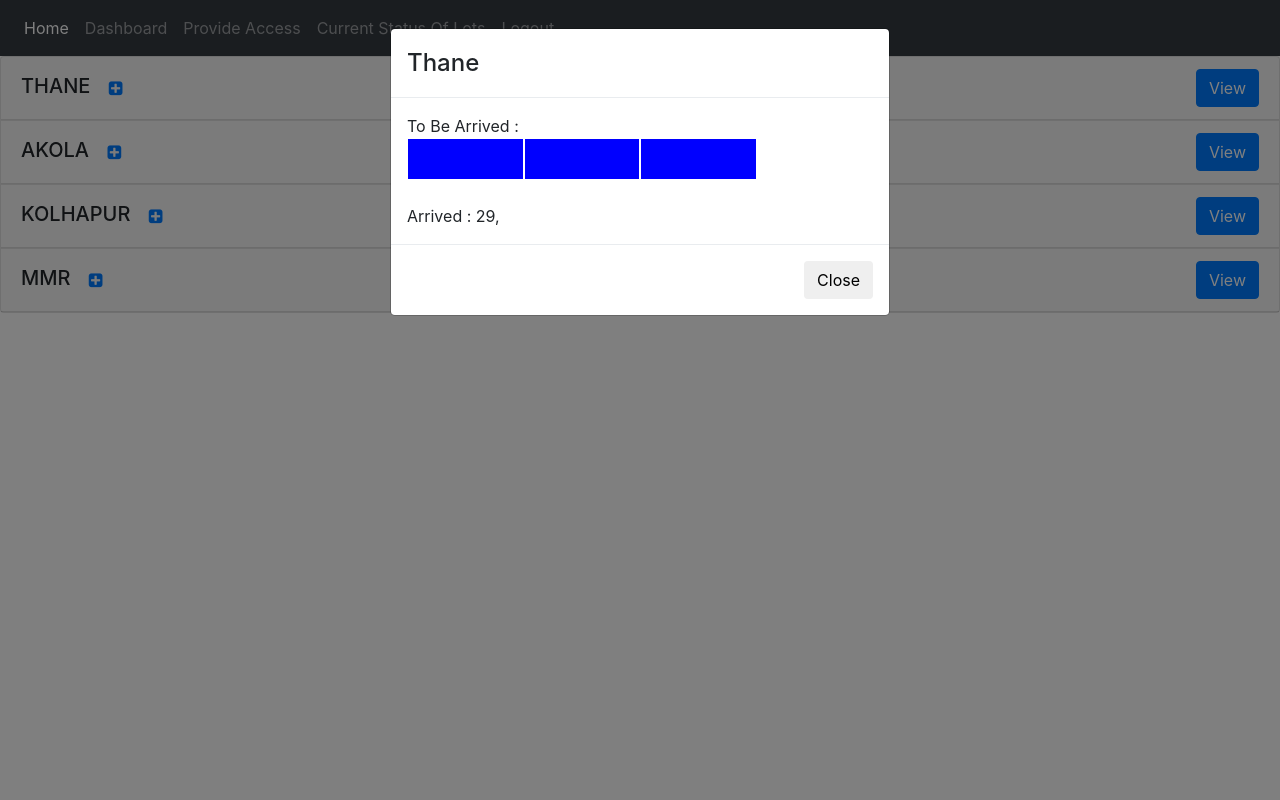
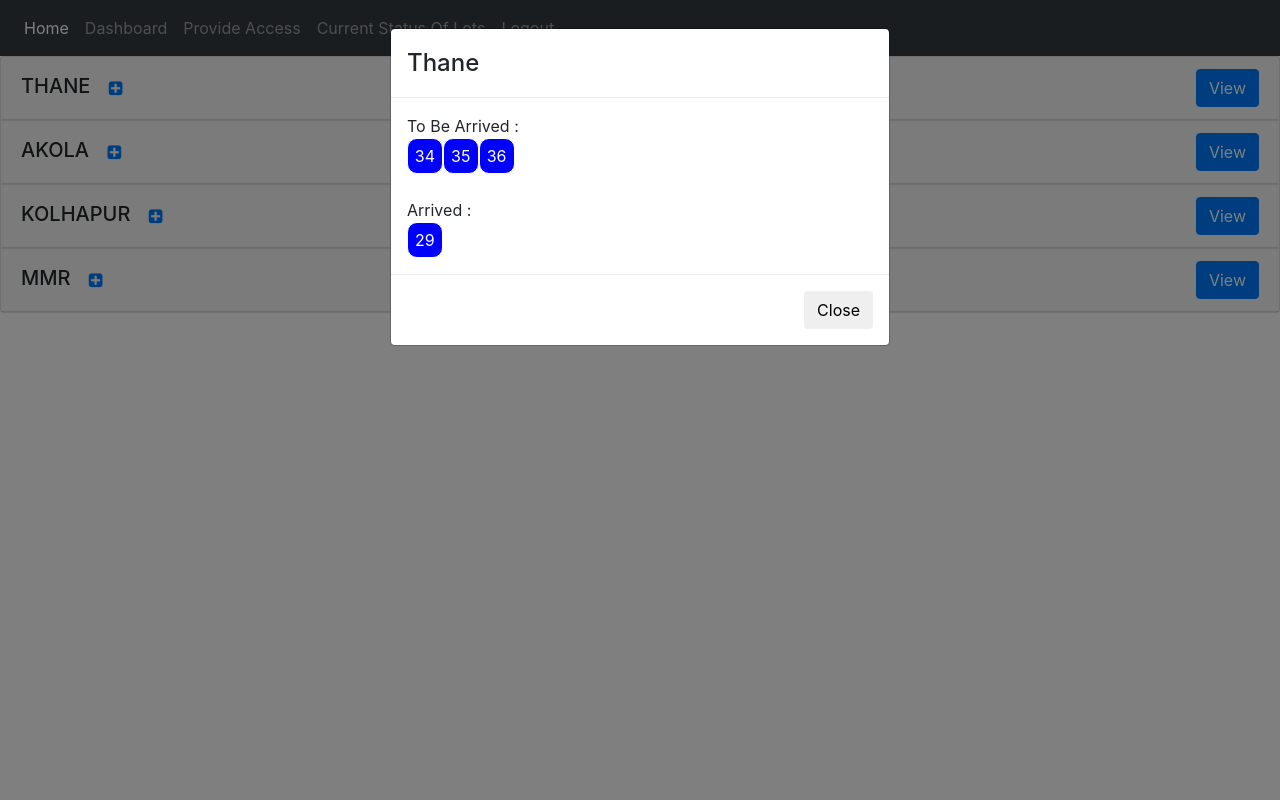
Before and after one commit to manish103p/VaccineDistributionSystem, a Django app: page /currentStatus in a window 1280 px wide, after a click on "View". Run offline with Django 3.2, Linux system fonts and the light colour scheme; a user stored in the database is signed in; data comes from the database, SQL or seed files in the repository; both versions use the stored data as it was after the commit; some libraries are stand-ins or nearby versions.

Commit message:
added grid for vaccile lots

```diff
--- a/templates/status2.html
+++ b/templates/status2.html
@@ -2,6 +2,7 @@
 {% block content %}
 {% load static %}
 
+<link rel="stylesheet" href="https://cdnjs.cloudflare.com/ajax/libs/font-awesome/4.7.0/css/font-awesome.min.css">
 <style>
     .grid-container {
         display: grid;
@@ -10,20 +11,21 @@
 
 
         .grid-container--fill {
-        grid-template-columns: repeat(auto-fill, minmax(100px, 1fr));
+        grid-template-columns: repeat(auto-fill, minmax(35px, 1fr));
         }
 
         .grid-element {
             background-color: blue;
-            padding: 20px;
+            padding: 5px;
             color: white;
             border: 1px solid #fff;
+            border-radius: 10px;
+            text-align: center;
             }
 
 
 </style>
 
-<link rel="stylesheet" href="https://cdnjs.cloudflare.com/ajax/libs/font-awesome/4.7.0/css/font-awesome.min.css">
         <div class="accordion" id="accordionExample">
 
 
@@ -53,7 +55,7 @@
                                 {% if lot.status == 'transitToDistrict' %}
 
                                     <div class="grid-element">
-                                    {{lot.lotID}}
+                                    {{lot.lotId}}
                                     </div>
 
                                 {% endif %}
@@ -62,13 +64,17 @@
                       </div>
                       <br>
                       Arrived :
+                      <div class="grid-container grid-container--fill">
                       {% for lot in lots %}
                         {% if lot.districtVaccine.district.name == district.name %}
                             {% if lot.status == 'atDistrict' %}
-                                {{lot.lotId}},
+                              <div class="grid-element">
+                                {{lot.lotId}}
+                              </div>
                             {% endif %}
                         {% endif %}
                       {% endfor %}
+                      </div>
                     </div>
                     <div class="modal-footer">
                       <button type="button" class="btn btn-default" data-dismiss="modal">Close</button>
@@ -76,7 +82,7 @@
                   </div>
                 </div>
               </div>
-              <div id="{{district.name}}DistrictCollapse" class="collapse" aria-labelledby="headingTwo" >
+              <div id="{{district.name}}DistrictCollapse" class="collapse" aria-labelledby="headingTwo" data-parent="#accordionExample">
 
                 <div class="card-body" style="text-transform: capitalize;">
 
@@ -90,6 +96,7 @@
                       </tr>
                     </thead>
                     <tbody>
+
                       {% for center in centers %}
                       {% if center.district_id == district.districtPrimaryKey %}
                         <tr>
@@ -105,22 +112,30 @@
                               </div>
                               <div class="modal-body">
                                 To  be arrived :
+                                <div class="grid-container grid-container--fill">
                                 {% for lot in lots %}
                                     {% if lot.centerVaccine.center.name == center.name %}
                                         {% if lot.status == 'transitToCenter' %}
-                                            {{lot.lotId}},
+                                            <div class="grid-element">
+                                              {{lot.lotId}}
+                                            </div>
                                         {% endif %}
                                     {% endif %}
                                 {% endfor %}
+                                </div>
                                 <br>
                                 Arrived :
+                                <div class="grid-container grid-container--fill">
                                 {% for lot in lots %}
                                     {% if lot.centerVaccine.center.name == center.name %}
                                         {% if lot.status == 'atCenter' %}
-                                            {{lot.lotId}},
+                                            <div class="grid-element">
+                                              {{lot.lotId}}
+                                            </div>
                                         {% endif %}
                                     {% endif %}
                                 {% endfor %}
+                                </div>
                               </div>
                               <div class="modal-footer">
                                 <button type="button" class="btn btn-default" data-dismiss="modal">Close</button>
```
Also changed, not shown: db.sqlite3.
